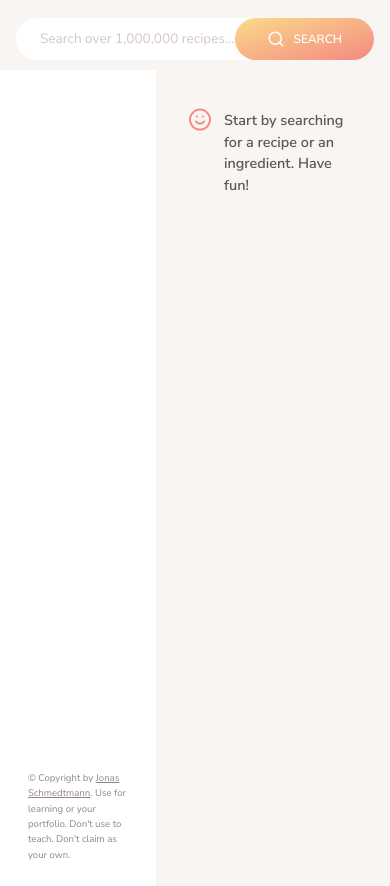
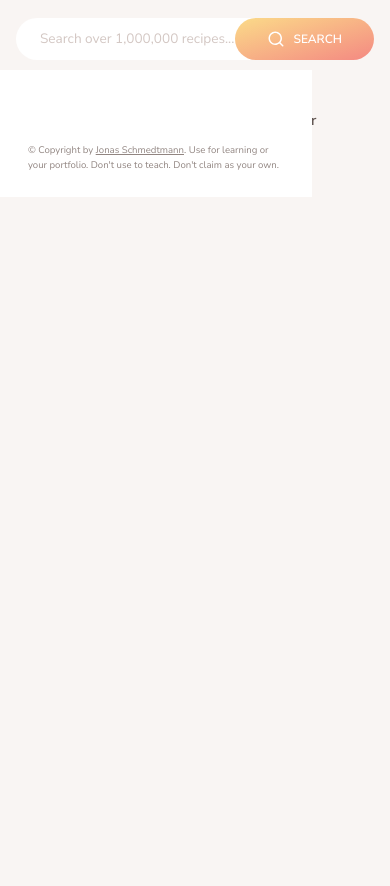
Before and after one commit to naijadevgamer/forkify, a website built with Parcel: page index.html in a window 390 px wide. Shown: the part 50-936 px from the top of the page. Built offline with nearby package versions, Linux system fonts and the light colour scheme.

Commit message:
Add some responsive design to the mobile view

```diff
--- a/src/js/views/searchView.js
+++ b/src/js/views/searchView.js
@@ -12,6 +12,11 @@ class SearchView {
     this.#parentElement.querySelector('.search__field').value = '';
   }
 
+  // #showSearchResult() {
+  //   const hey = this.#parentElement.querySelector('.search__field').focus();
+  //   console.log('hey focus');
+  // }
+
   // MVC: Publisher
   addHandlerSubmit(handler) {
     this.#parentElement.addEventListener('submit', function (e) {
--- a/src/sass/_base.scss
+++ b/src/sass/_base.scss
@@ -70,15 +70,14 @@ body {
   }
   @media only screen and (max-width: $bp-medium) {
     grid-template-rows: 15rem minmax(100rem, auto);
-    // grid-template-columns: 1fr;
-    // grid-template-areas:
-    //   'head head'
-    //   'recipe recipe';
   }
   @media only screen and (max-width: $bp-small) {
     grid-template-columns: 2fr 3fr;
-    // grid-template-areas:
-    //   'head head'
-    //   'recipe recipe';
+  }
+  @media only screen and (max-width: $bp-smallest) {
+    grid-template-columns: 1fr;
+    grid-template-areas:
+      'head head'
+      'recipe recipe';
   }
 }
--- a/src/sass/_searchResults.scss
+++ b/src/sass/_searchResults.scss
@@ -3,13 +3,15 @@
   display: flex;
   flex-direction: column;
 
-  @media only screen and (max-width: $bp-medium) {
-    // position: absolute;
-    // top: 18rem;
-    // left: 0;
-    // z-index: 10;
-    // background-color: $color-grey-light-1;
-    // width: 0;
+  @media only screen and (max-width: $bp-smallest) {
+    position: absolute;
+    top: 15rem;
+    left: 0;
+    z-index: 10;
+    height: fit-content;
+    width: 80%;
+    overflow: hidden;
+    background-color: #fff;
   }
 }
 
```
Also changed, not shown: 4 other files.
